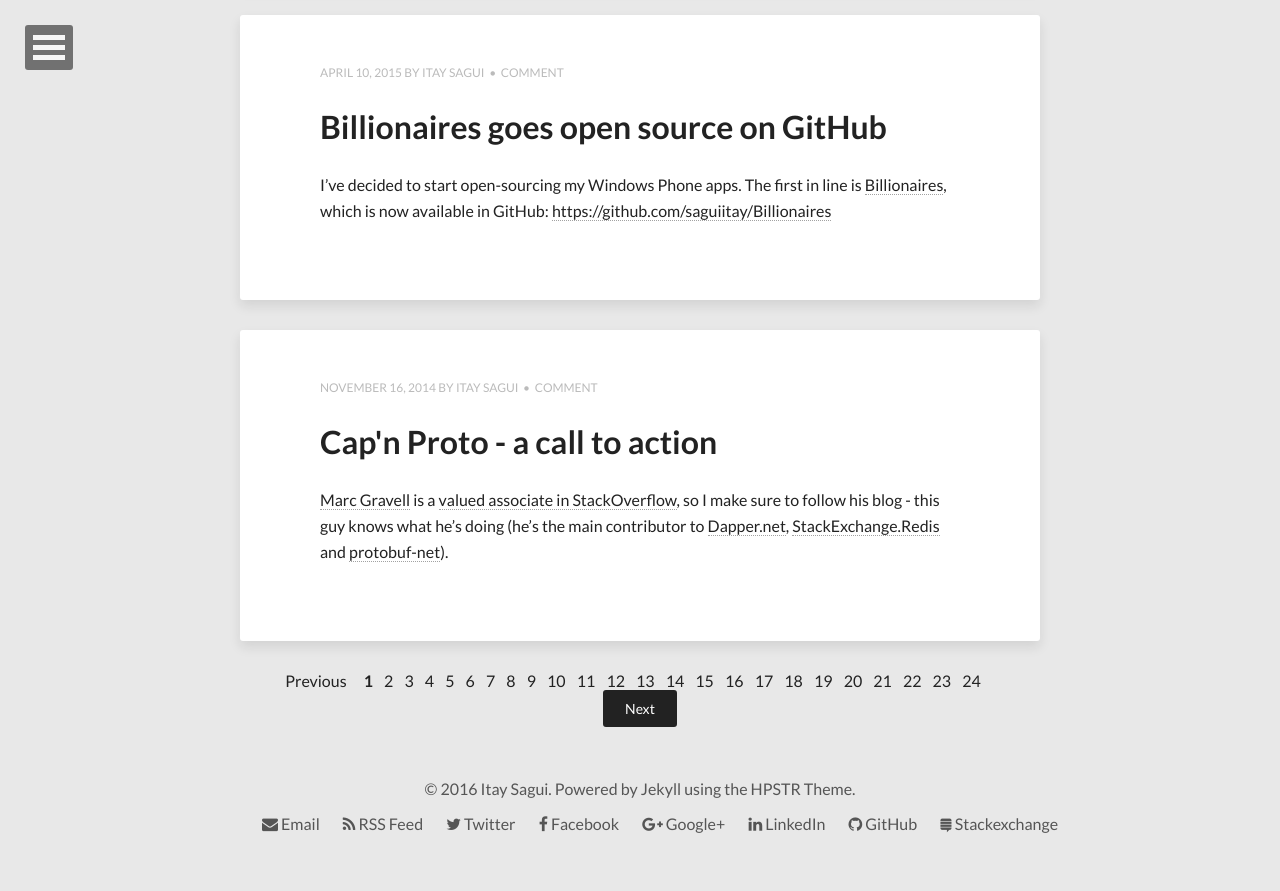
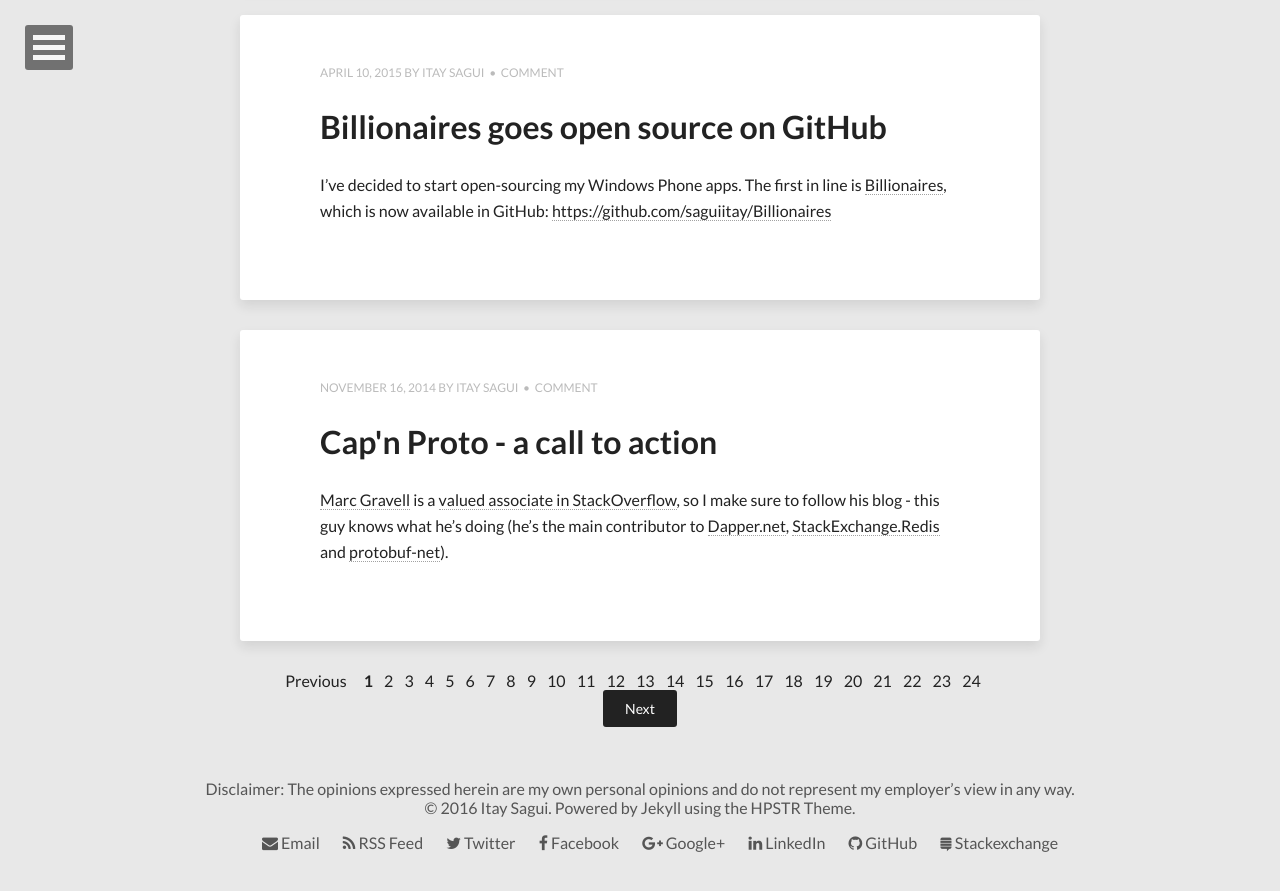
Before and after one commit to nathanghans/saguiitay.github.io, a Jekyll site: the page built from index.html, in a window 1280 px wide and 900 px high, scrolled down 1484 px. Shown: the top 891 px of the window. Built offline with Jekyll 4.4.1, drawn with Linux system fonts in a browser that asks for light colours; nearby versions of some CDN libraries; the list of posts is cut into pages by our own code.

Commit message:
Update footer.html

```diff
--- a/_includes/footer.html
+++ b/_includes/footer.html
@@ -1,3 +1,4 @@
+<div>Disclaimer: The opinions expressed herein are my own personal opinions and do not represent my employer’s view in any way.</div>
 <div>&copy; {{ site.time | date: '%Y' }} {{ site.owner.name }}. Powered by <a href="http://jekyllrb.com">Jekyll</a> using the <a href="http://mademistakes.com/hpstr/">HPSTR Theme</a>.</div>
 <div>
 	<ul class="social-media-list">
```
